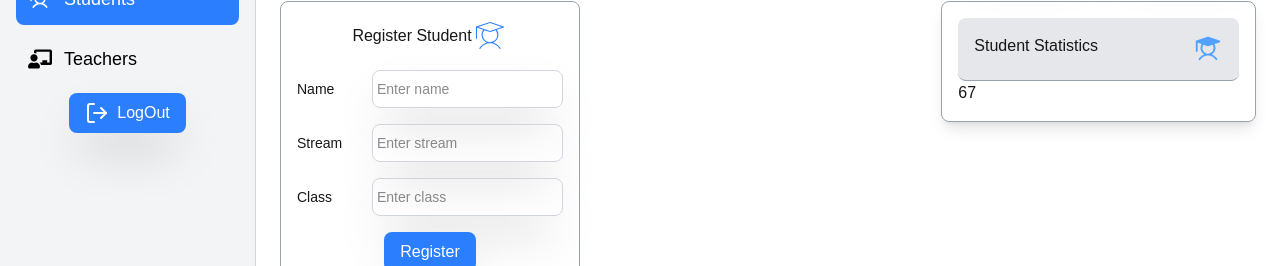
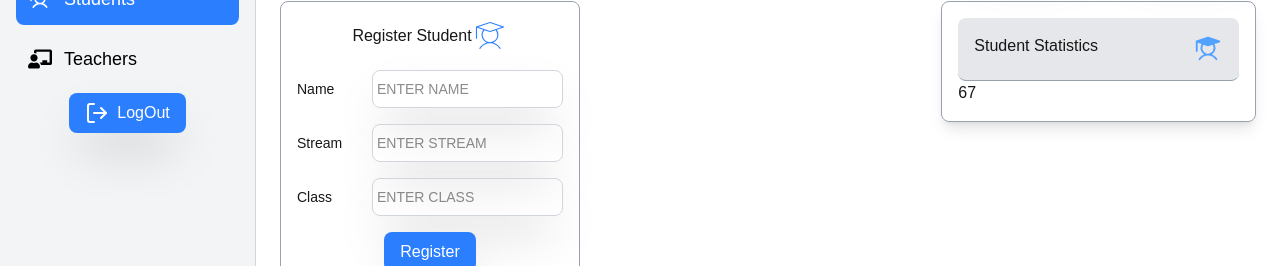
Before and after one commit to isaacmatovu/schoolmanagement, a Next.js app: page /admin in a window 1280 px wide. Shown: the part 196-462 px from the top of the page. Built offline with nearby package versions, Linux system fonts and the light colour scheme; no server answers.

Commit message:
added uppercase property

```diff
--- a/src/components/common/form.tsx
+++ b/src/components/common/form.tsx
@@ -62,15 +62,15 @@ export default function Form(props: FormProps) {
       const collectionName = isStudentForm ? "students" : "teachers";
       const formData = isStudentForm
         ? {
-            name: form.name,
-            stream: (form as StudentData).stream,
-            class: form.class,
+            name: form.name.toUpperCase(),
+            stream: (form as StudentData).stream.toUpperCase(),
+            class: form.class.toUpperCase(),
             createdAt: form.createdAt,
           }
         : {
-            name: form.name,
-            subject: (form as TeacherData).subject,
-            class: form.class,
+            name: form.name.toUpperCase(),
+            subject: (form as TeacherData).subject.toUpperCase(),
+            class: form.class.toUpperCase(),
             createdAt: form.createdAt,
           };
 
@@ -138,9 +138,10 @@ export default function Form(props: FormProps) {
             placeholder="Enter name"
             className={`border ${
               errors.name ? "border-red-500" : "border-gray-300"
-            } shadow-2xl py-2 px-1 rounded-lg focus:outline-none`}
+            } shadow-2xl py-2 px-1 rounded-lg focus:outline-none uppercase`}
             onChange={handleChange}
             value={form.name}
+            style={{ textTransform: "uppercase" }}
           />
         </label>
         {errors.name && (
@@ -161,9 +162,10 @@ export default function Form(props: FormProps) {
                 placeholder="Enter stream"
                 className={`border ${
                   errors.stream ? "border-red-500" : "border-gray-300"
-                } shadow-2xl py-2 px-1 rounded-lg focus:outline-none`}
+                } shadow-2xl py-2 px-1 rounded-lg focus:outline-none uppercase`}
                 onChange={handleChange}
                 value={isStudentForm ? (form as StudentData).stream : ""}
+                style={{ textTransform: "uppercase" }}
               />
             </label>
             {errors.stream && (
@@ -180,9 +182,10 @@ export default function Form(props: FormProps) {
                 placeholder="Enter subject"
                 className={`border ${
                   errors.subject ? "border-red-500" : "border-gray-300"
-                } shadow-2xl py-2 px-1 rounded-lg focus:outline-none`}
+                } shadow-2xl py-2 px-1 rounded-lg focus:outline-none uppercase`}
                 onChange={handleChange}
                 value={!isStudentForm ? (form as TeacherData).subject : ""}
+                style={{ textTransform: "uppercase" }}
               />
             </label>
             {errors.subject && (
@@ -199,9 +202,10 @@ export default function Form(props: FormProps) {
             placeholder="Enter class"
             className={`border ${
               errors.class ? "border-red-500" : "border-gray-300"
-            } shadow-2xl py-2 px-1 rounded-lg focus:outline-none`}
+            } shadow-2xl py-2 px-1 rounded-lg focus:outline-none uppercase`}
             onChange={handleChange}
             value={form.class}
+            style={{ textTransform: "uppercase" }}
           />
         </label>
         {errors.class && (
```
